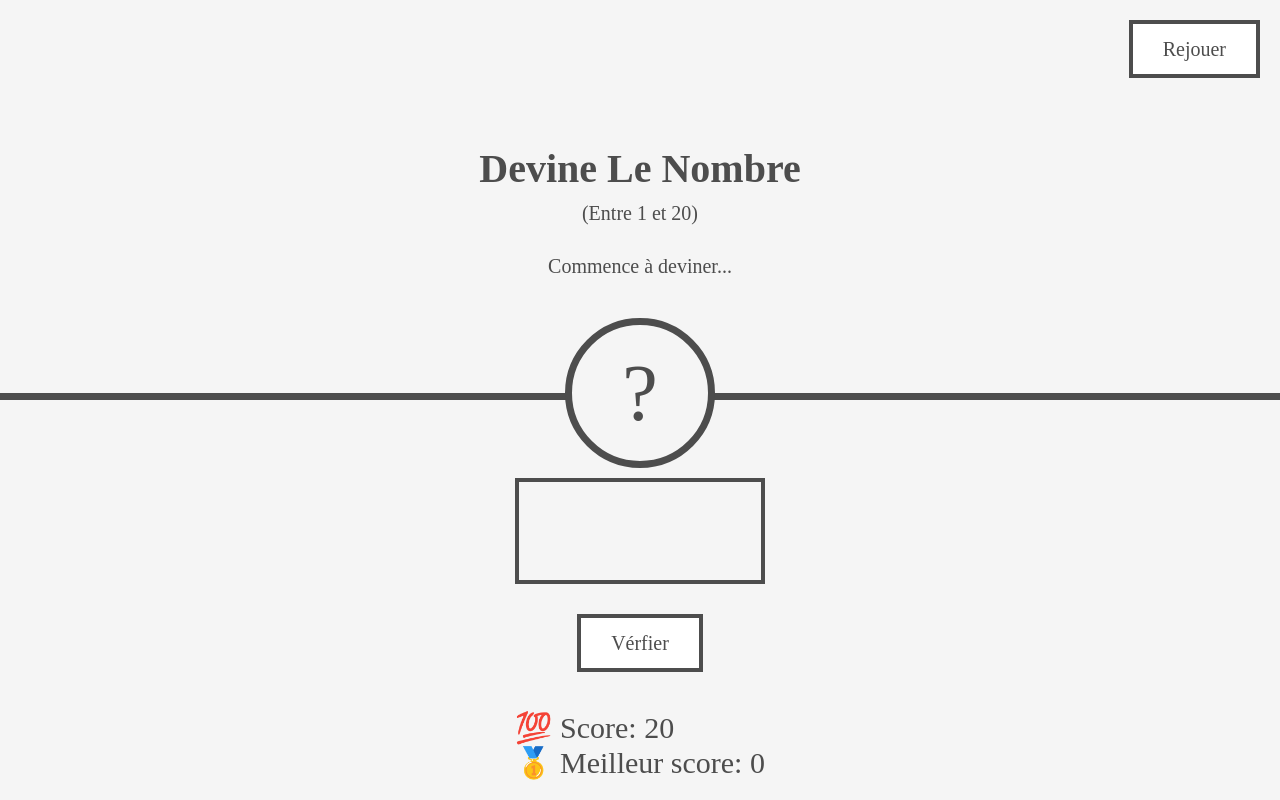
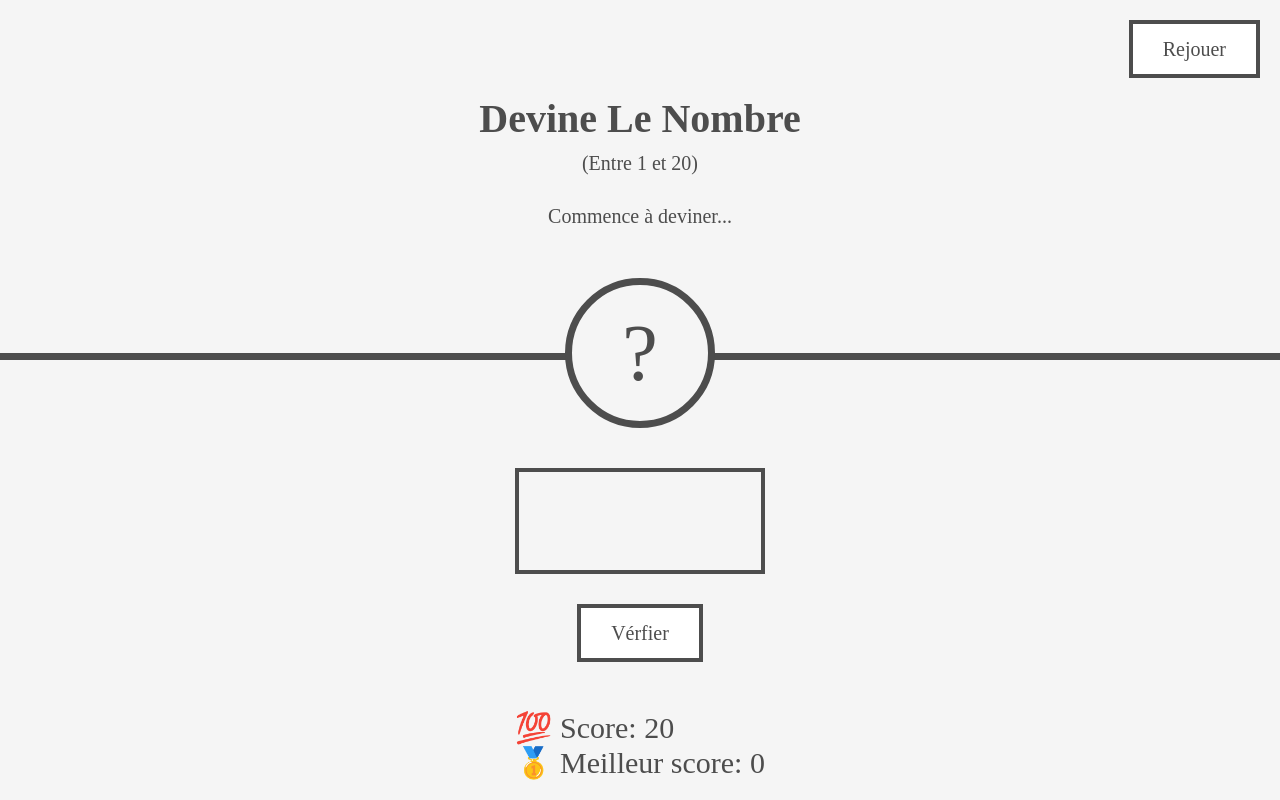
Before and after one commit to mvidailhet/donkeyGuessMyNumber, a plain HTML site: page index.html in a window 1280 px wide. Drawn offline with Linux system fonts and the light colour scheme.

Commit message:
Meilleur css pour des écrans petits en hauteur

```diff
--- a/style.css
+++ b/style.css
@@ -42,16 +42,18 @@ footer {
   flex-direction: column;
   align-items: center;
   justify-content: center;
-  height: 50vh;
 }
 
 .top-section {
   border-bottom: 7px solid #4d4d4d;
-  padding-top: 3rem;
+  padding-bottom: 3rem;
+  height: 45vh;
 }
 
 .bottom-section {
   padding-bottom: 5rem;
+  padding-top: 2rem;
+  height: 55vh;
 }
 
 .form {
```
